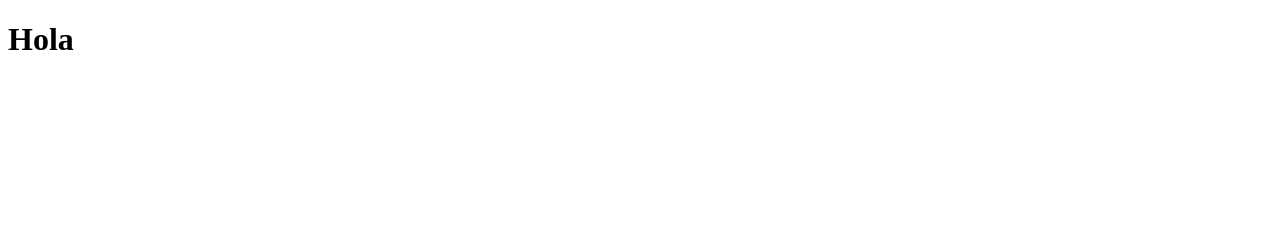
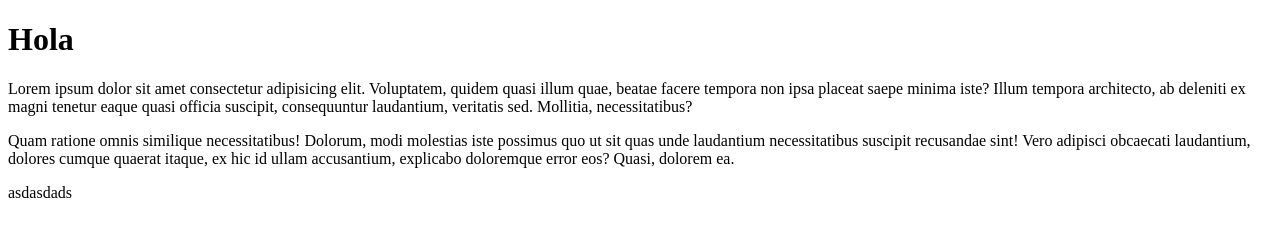
Before and after one commit to Bkrown/curso-git-IT, a plain HTML site: page clase01/index.html in a window 1280 px wide. Drawn offline with Linux system fonts and the light colour scheme.

Commit message:
Ultimo commit

```diff
--- a/clase01/index.html
+++ b/clase01/index.html
@@ -7,5 +7,14 @@
   </head>
   <body>
     <h1>Hola</h1>
+    <p>
+      Lorem ipsum dolor sit amet consectetur adipisicing elit. Voluptatem, quidem quasi illum quae, beatae facere tempora non ipsa placeat saepe minima iste? Illum tempora architecto, ab deleniti ex
+      magni tenetur eaque quasi officia suscipit, consequuntur laudantium, veritatis sed. Mollitia, necessitatibus?
+    </p>
+    <p>
+      Quam ratione omnis similique necessitatibus! Dolorum, modi molestias iste possimus quo ut sit quas unde laudantium necessitatibus suscipit recusandae sint! Vero adipisci obcaecati laudantium,
+      dolores cumque quaerat itaque, ex hic id ullam accusantium, explicabo doloremque error eos? Quasi, dolorem ea.
+    </p>
+    <div><p>asdasdads</p></div>
   </body>
 </html>
```
